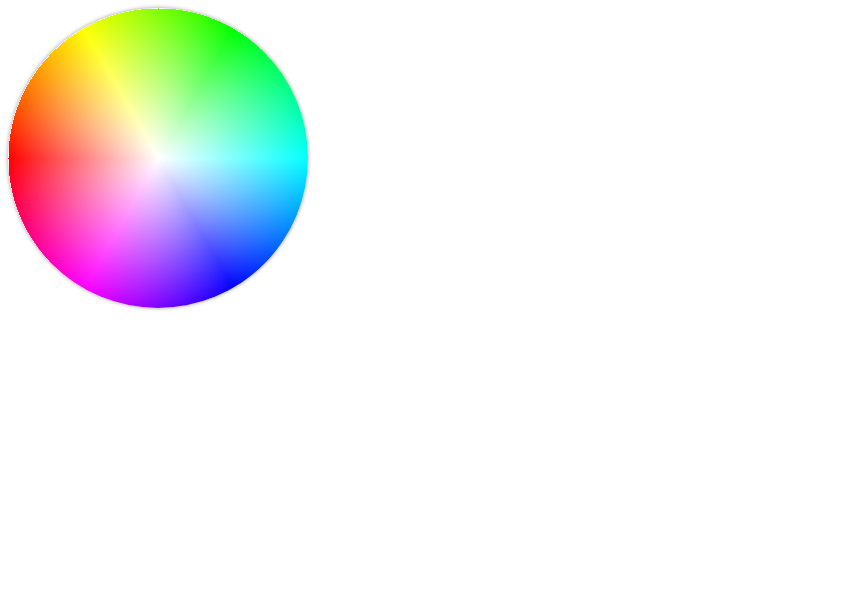
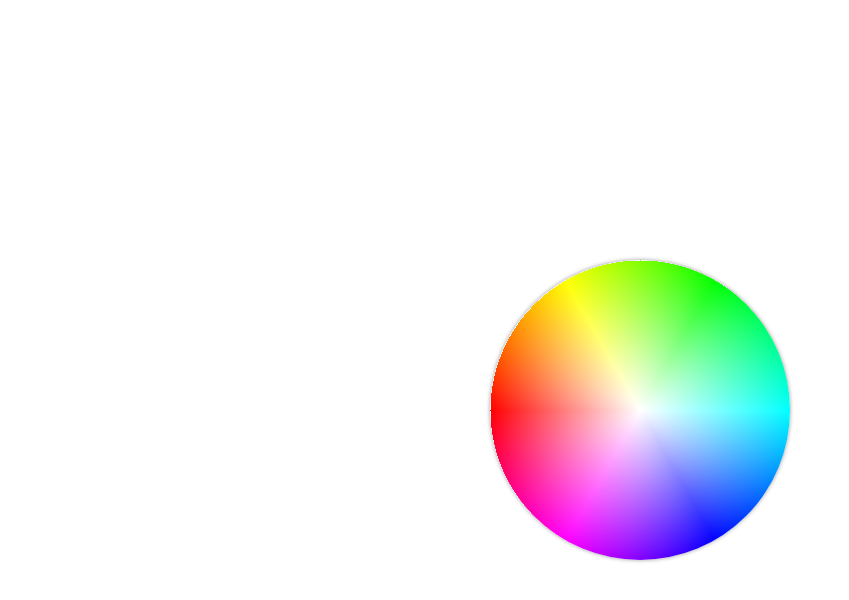
Before and after one commit to Rosalina1309/color-wheel, an Angular app: page / in a window 1280 px wide. Shown: the top 600 px of the page, without its empty margins (0-849 px from the left). Built offline with nearby package versions, Linux system fonts and the light colour scheme.

Commit message:
style: adjustment so that the wheel in the middle

```diff
--- a/src/app/app.component.scss
+++ b/src/app/app.component.scss
@@ -0,0 +1,5 @@
+body {
+    margin:0;
+    padding: 0;
+
+}
--- a/src/components/color-wheel/color-wheel.component.html
+++ b/src/components/color-wheel/color-wheel.component.html
@@ -1 +1,3 @@
-<canvas #canvas></canvas>
+<div class="color-wheel-container">
+    <canvas #canvas></canvas>
+</div>
--- a/src/components/color-wheel/color-wheel.component.scss
+++ b/src/components/color-wheel/color-wheel.component.scss
@@ -1,3 +1,10 @@
+.color-wheel-container {
+    max-width: 100%;
+    display: flex;
+    justify-content: center;
+    align-items: center;
+    margin-top: 260px;
+}
 canvas {
     border-radius: 50%;
     cursor: crosshair;
```
